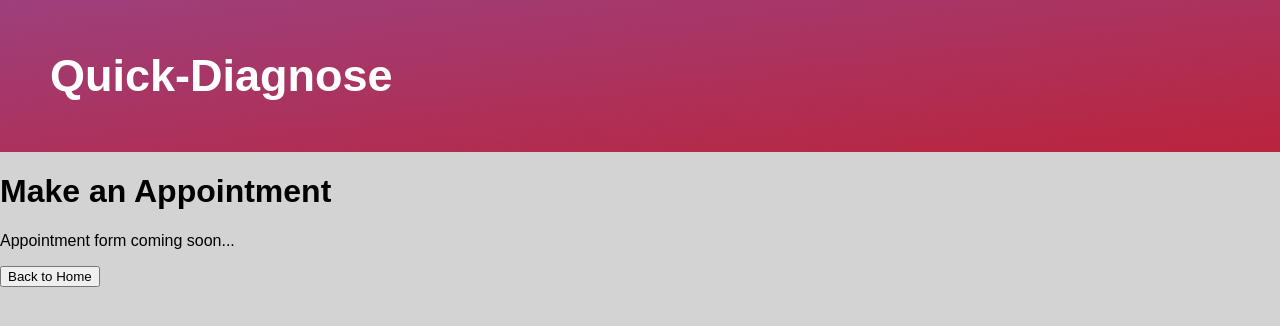
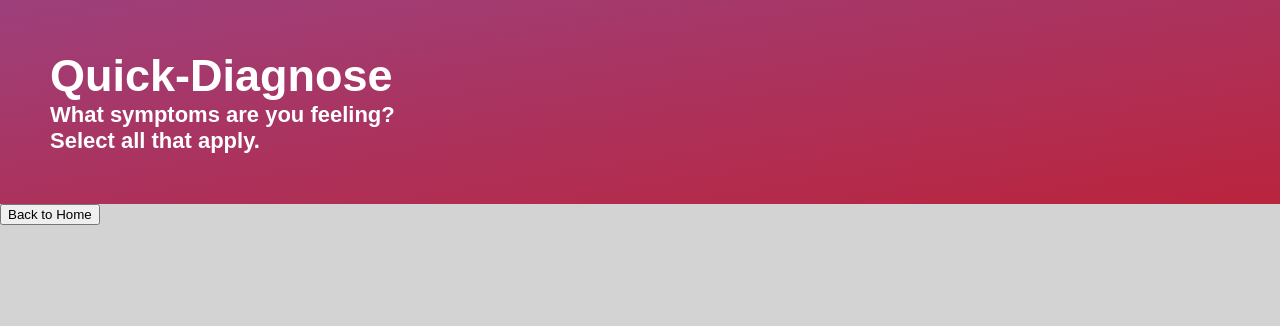
Before and after one commit to SahanYW/2024-Axxess-Hackathon, a website: page docs/pages/make-appointment.html in a window 1280 px wide. Drawn offline with Linux system fonts and the light colour scheme; a web font is replaced by a local one.

Commit message:
next push

```diff
--- a/docs/assets/styles.css
+++ b/docs/assets/styles.css
@@ -35,6 +35,7 @@ body, html {
     display: block;
     transition: transform 0.3s, background-color 0.3s; /* Smooth transformation and color change */
     text-decoration: none; /* Removes underline from hyperlink */
+    box-shadow: 0 4px 8px rgba(0, 0, 0, 0.2); /* Horizontal offset, vertical offset, blur radius, color */
 }
 .redbutton {
     padding: 40px;
@@ -49,6 +50,7 @@ body, html {
     margin: 10px auto; /* Center buttons */
     display: block;
     transition: transform 0.3s; /* Smooth transformation */
+    box-shadow: 0 4px 8px rgba(0, 0, 0, 0.2); /* Horizontal offset, vertical offset, blur radius, color */
 }
 
 .redbutton span {
@@ -85,6 +87,13 @@ main {
 
 button:hover, .callButton:hover {
     transform: scale(1.05); /* Enlarge button on hover */
+    transform: translateY(-2px);
+    box-shadow: 0 6px 12px rgba(0, 0, 0, 0.3);
+}
+.subtext {
+    font-size: 22px; /* Smaller font size */
+    color: #fff; /* Adjust color as needed, using white as an example */
+    display: block; /* Ensure it takes up its own line */
 }
 
 footer {
--- a/docs/pages/make-appointment.html
+++ b/docs/pages/make-appointment.html
@@ -10,12 +10,9 @@
     <header>
         <div class="greeting-container">
             <span class="greeting">Quick-Diagnose</span>
-            <span class="name"></span>
+            <span class="subtext">What symptoms are you feeling?<br>Select all that apply.</span>
         </div>
     </header>
-    <h1>Make an Appointment</h1>
-    <!-- Here you can add form elements to collect appointment details -->
-    <p>Appointment form coming soon...</p>
     <button onclick="location.href='../index.html'">Back to Home</button>
     <script src="../assets/script.js"></script>
 </body>
```
